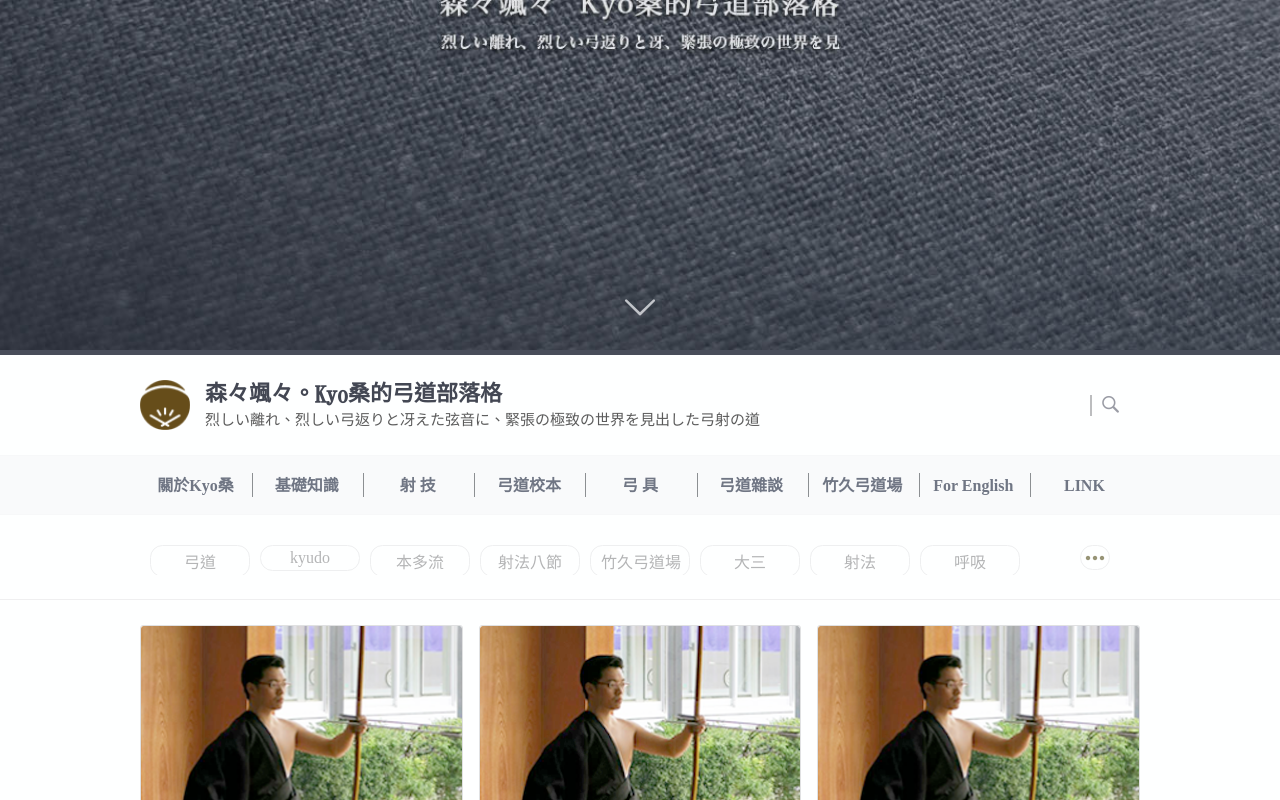
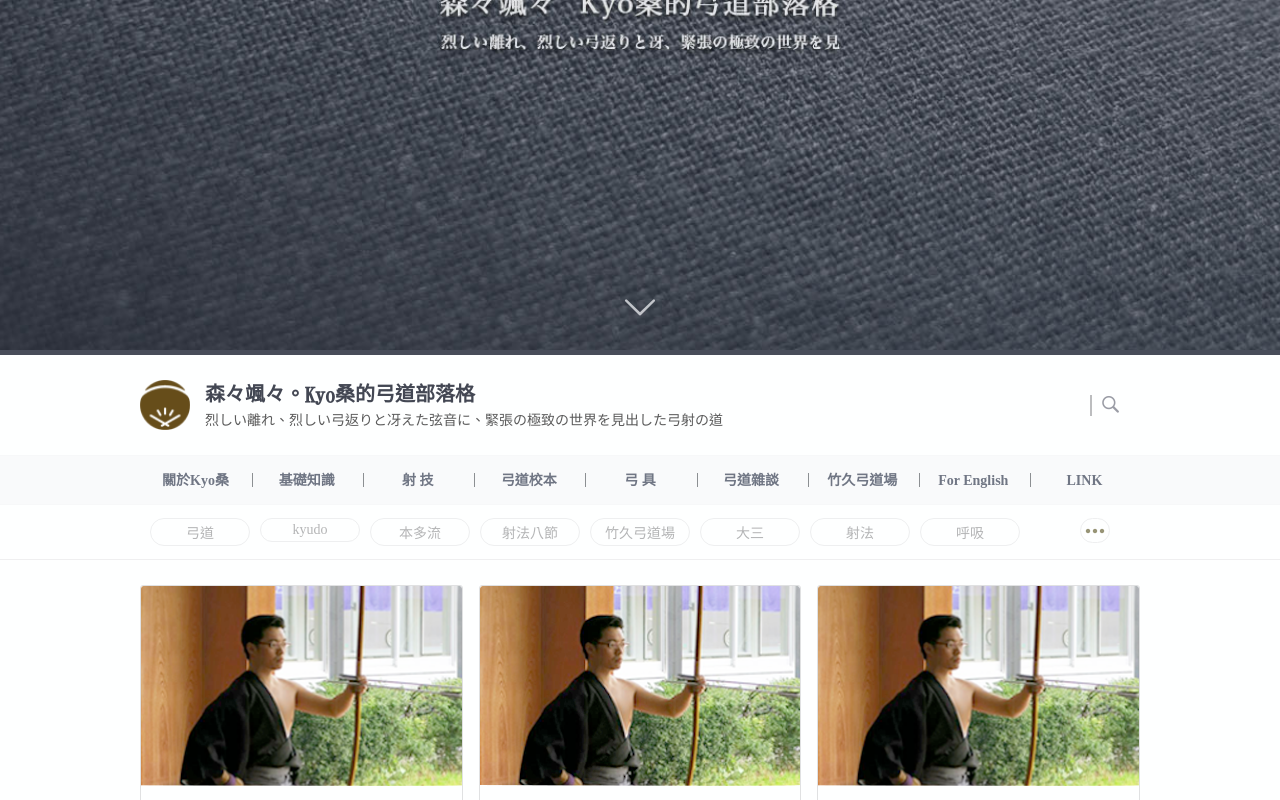
Before and after one commit to SaSaChu/kyoweb, a plain HTML site: page index.html in a window 1280 px wide. Shown: the part 450-1250 px from the top of the page. Drawn offline with Linux system fonts and the light colour scheme; files whose address does not match are found by name.

Commit message:
Fix bug.

```diff
--- a/scss/public.scss
+++ b/scss/public.scss
@@ -212,6 +212,13 @@ $tablet: 720px;
     @include opacity(1);
   }
 }
+#banner_search {
+  input {
+    &:focus {
+      background-color: rgba(54, 58, 69, .30);
+    }
+  }
+}
 #banner_down {
   position: absolute;
   bottom: 20px;
@@ -265,7 +272,7 @@ $tablet: 720px;
       width: 100%;
     }
     header {
-      font-size: 22px;
+      font-size: 20px;
       font-weight: bold;
       padding: 0;
       height: 30px;
@@ -278,7 +285,7 @@ $tablet: 720px;
     }
     p {
       margin: 0;
-      font-size: 15px;
+      font-size: 14px;
       line-height: 21px;
     }
   }
@@ -390,7 +397,7 @@ $tablet: 720px;
   z-index: 2;
   display: inline-block;
   width: 100%;
-  height: 60px;
+  height: 50px;
   margin-top: 25px;
   background-color: rgba(249, 250, 251, 1.00);
   border-top: 1px solid rgba(247, 248, 249, 1.00);
@@ -411,11 +418,11 @@ $tablet: 720px;
       height: 100%;
 
       > a {
-        font-size: 16px;
+        font-size: 14px;
         color: rgba(112, 118, 132, 1.00);
         text-decoration: none;
         font-weight: bold;
-        line-height: 60px;
+        line-height: 50px;
         @include transition(color .3s);
 
         &:hover {
@@ -626,9 +633,9 @@ $tablet: 720px;
   position: relative;
   display: inline-block;
   width: 100%;
-  height: 60px;
+  height: 47px;
   border-bottom: 1px solid rgba(239, 239, 240, 1.00);
-  margin-top: 25px;
+  margin-top: 8px;
   z-index: 1;
   padding-top: 5px;
   @media screen and (min-width: 0) and (max-width: #{$tablet}) {
@@ -722,6 +729,7 @@ $tablet: 720px;
         position: absolute;
         left: 0;
         top: 0;
+        font-size: 14px;
 
         &.hide {
           @include opacity(0);
@@ -739,7 +747,7 @@ $tablet: 720px;
         text-decoration: none;
         color: rgba(180, 181, 182, 1.00);
         border: 1px solid rgba(238, 239, 240, 1.00);
-        @include border-radius(25px / 2);
+        @include border-radius(30px / 2);
         @include transition(left .3s, border-color .3s, color .3s);
 
 
```
Also changed, not shown: css/public.css.
